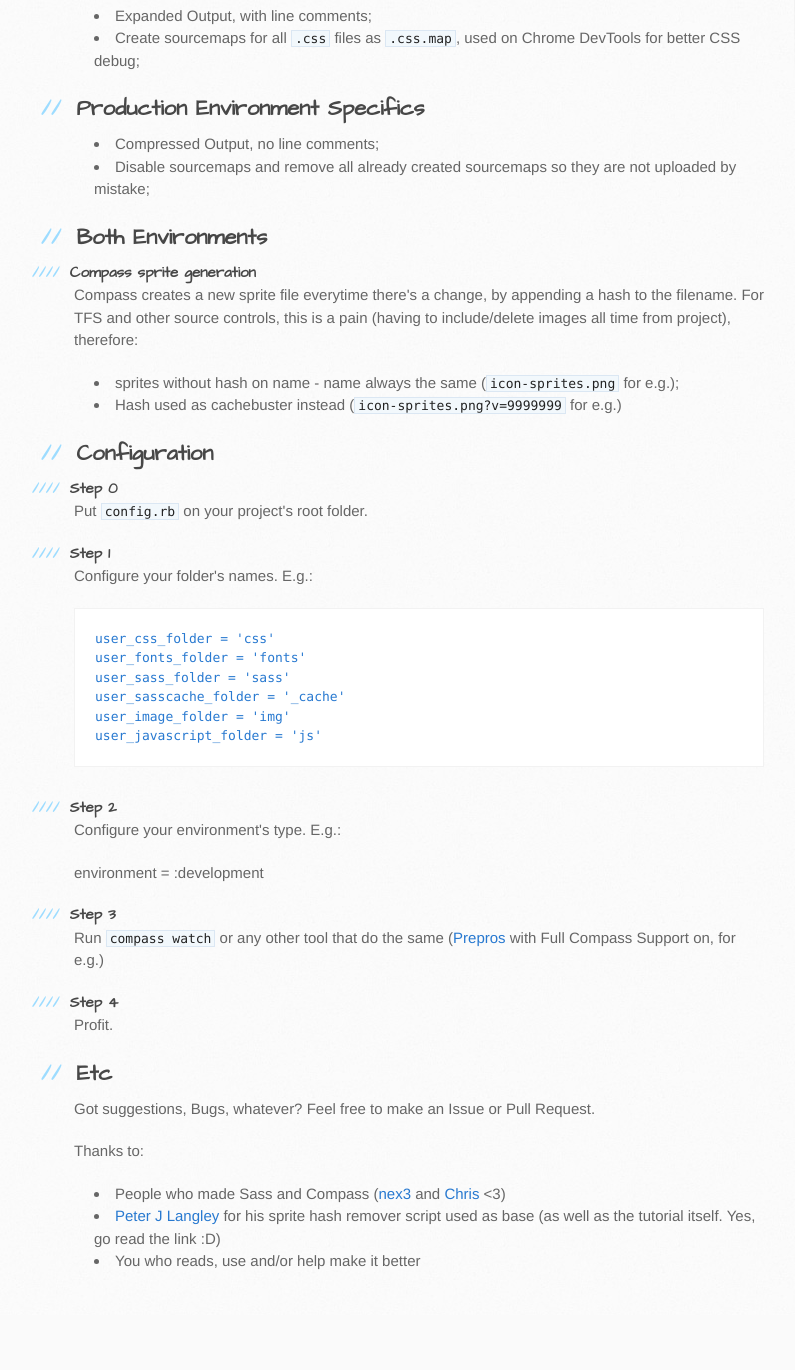
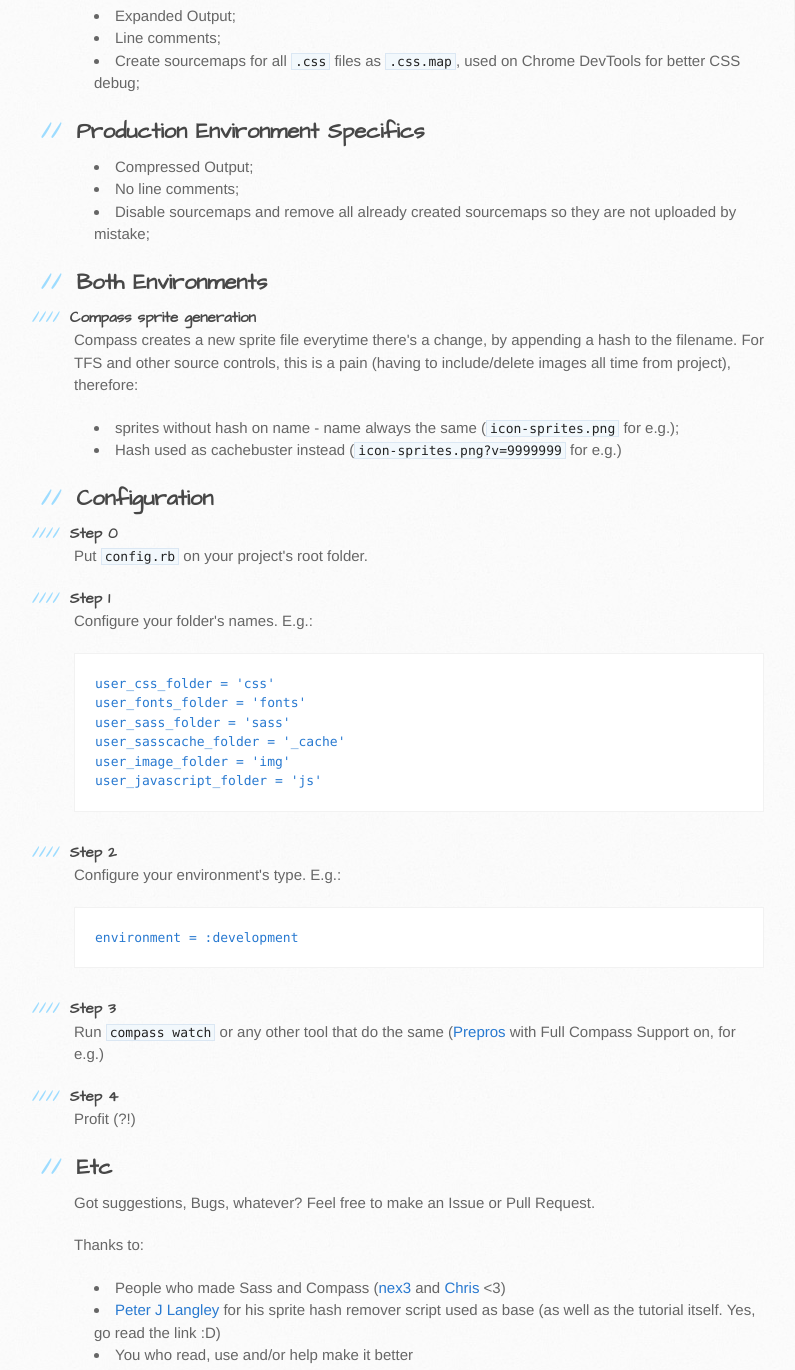
Before and after one commit to RaphaelDDL/compass-generic-config, a plain HTML site: page index.html in a window 1280 px wide. Shown: the part 805-2175 px from the top of the page, without its empty margins (96-891 px from the left). Before the commit the page ends 2120 px from the top, so only its background shows below. Drawn offline with Linux system fonts and the light colour scheme.

```diff
--- a/index.html
+++ b/index.html
@@ -51,13 +51,15 @@
 <a name="development-environment-specifics" class="anchor" href="#development-environment-specifics"><span class="octicon octicon-link"></span></a>Development Environment Specifics</h2>
 
 <ul>
-<li>Expanded Output, with line comments;</li>
+<li>Expanded Output;</li>
+<li>Line comments;</li>
 <li>Create sourcemaps for all <code>.css</code> files as <code>.css.map</code>, used on Chrome DevTools for better CSS debug;</li>
 </ul><h2>
 <a name="production-environment-specifics" class="anchor" href="#production-environment-specifics"><span class="octicon octicon-link"></span></a>Production Environment Specifics</h2>
 
 <ul>
-<li>Compressed Output, no line comments;</li>
+<li>Compressed Output;</li>
+<li>No line comments;</li>
 <li>Disable sourcemaps and remove all already created sourcemaps so they are not uploaded by mistake;</li>
 </ul><h2>
 <a name="both-environments" class="anchor" href="#both-environments"><span class="octicon octicon-link"></span></a>Both Environments</h2>
@@ -96,7 +98,8 @@
 
 <p>Configure your environment's type. E.g.:</p>
 
-<p>environment = :development</p>
+<pre><code>environment = :development
+</code></pre>
 
 <h4>
 <a name="step-3" class="anchor" href="#step-3"><span class="octicon octicon-link"></span></a>Step 3</h4>
@@ -106,7 +109,7 @@
 <h4>
 <a name="step-4" class="anchor" href="#step-4"><span class="octicon octicon-link"></span></a>Step 4</h4>
 
-<p>Profit.</p>
+<p>Profit (?!)</p>
 
 <h2>
 <a name="etc" class="anchor" href="#etc"><span class="octicon octicon-link"></span></a>Etc</h2>
@@ -119,7 +122,7 @@
 <li>People who made Sass and Compass (<a href="http://nex-3.com/">nex3</a> and <a href="http://chriseppstein.github.com/">Chris</a> &lt;3)</li>
 <li>
 <a href="http://www.codechewing.com/library/automatically-generate-css-sprites-with-sass/">Peter J Langley</a> for his sprite hash remover script used as base (as well as the tutorial itself. Yes, go read the link :D)</li>
-<li>You who reads, use and/or help make it better</li>
+<li>You who read, use and/or help make it better</li>
 </ul>
         </section>
 
```
Also changed, not shown: params.json (+1 -1 lines).
